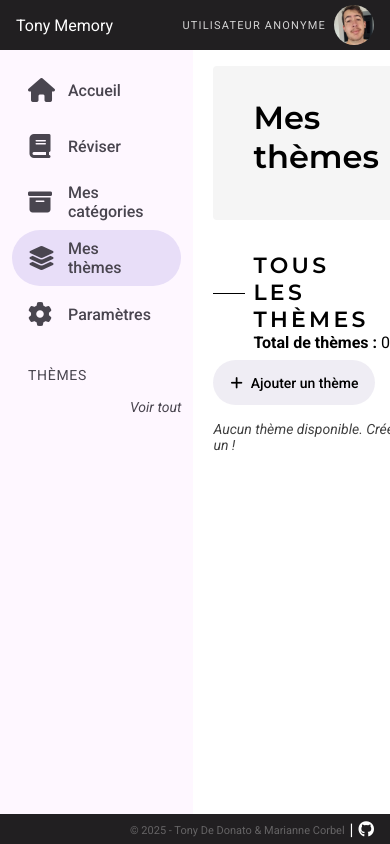
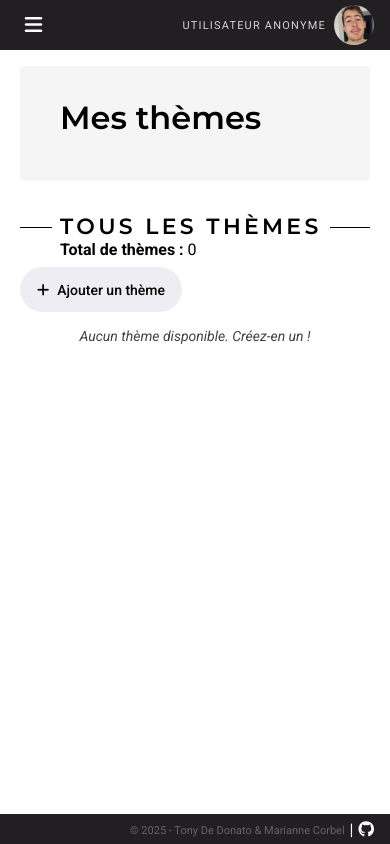
Before and after one commit to mzribel/Projet-Memory, a Vue app in the folder Projet-Memory/: page /themes in a window 390 px wide. Built offline with nearby package versions, Linux system fonts and the light colour scheme.

Commit message:
forgot to push responsive

```diff
--- a/Projet-Memory/src/assets/css/buttons.scss
+++ b/Projet-Memory/src/assets/css/buttons.scss
@@ -1,6 +1,5 @@
 button {
   all: unset;
-  height: 35px;
   min-height: 35px;
   width: fit-content;
   padding: 8px 16px;
@@ -21,10 +20,9 @@ button {
     cursor: pointer;
   }
   &.large {
-    height: 45px;
+    min-height: 45px;
   }
   &.small {
-    height: 30px;
     min-height: 30px;
     font-size: 13px;
   }
--- a/Projet-Memory/src/assets/main.scss
+++ b/Projet-Memory/src/assets/main.scss
@@ -44,6 +44,7 @@ main {
     flex:1;
     padding: 16px 20px;
     height: fit-content;
+    max-width: 100%;
   }
 }
 
--- a/Projet-Memory/src/components/Navbar.vue
+++ b/Projet-Memory/src/components/Navbar.vue
@@ -3,6 +3,7 @@
 import {useSettingsStore} from "@/stores/settingsStore.ts";
 import {computed} from "vue";
 import {useFileStore} from "@/stores/fileStore.ts";
+import Button from "@/components/buttons/Button.vue";
 
 const settingsStore = useSettingsStore();
 const fileStore = useFileStore();
@@ -13,12 +14,19 @@ const profilePictureURL = computed(()=> {
   return fileStore.getFileURLById(settings.value.profilePicture);
 })
 
+const emit = defineEmits(['toggleBurger']);
+defineProps<{
+  showBurger?: boolean;
+  isOpen: boolean;
+}>();
 </script>
 
 <template>
   <header>
     <nav>
-      <div class="left"><router-link to="/">Tony Memory</router-link></div>
+      <div class="left">
+        <Button v-if="showBurger" @click='emit("toggleBurger")' :icon="`fa-solid ${isOpen ? 'fa-bars' : 'fa-close'}`" class="menu-burger-btn"/>
+      </div>
       <div class="right">
         <div class="user-data">
           <span v-if="settings && settings.displayName" class="username">{{ settings.displayName }}</span>
@@ -83,5 +91,9 @@ header {
       opacity: .8;
     }
   }
+
+  .menu-burger-btn {
+    font-size: 20px;
+  }
 }
 </style>
--- a/Projet-Memory/src/components/card/Card.vue
+++ b/Projet-Memory/src/components/card/Card.vue
@@ -41,15 +41,14 @@ const deleteCard = () => { emit("deleteCard"); }
 </template>
 
 <style lang="scss" scoped>
-/* The flip card container - set the width and height to whatever you want. We have added the border property to demonstrate that the flip itself goes out of the box on hover (remove perspective if you don't want the 3D effect */
 .flip-card {
   background-color: transparent;
-  width: 500px;
+  width: 100%;
+  max-width: min(100%, 500px);
   height: 300px;
-  perspective: 1000px; /* Remove this if you don't want the 3D effect */
+  perspective: 1000px;
 }
 
-/* This container is needed to position the front and back side */
 .flip-card-inner {
   position: relative;
   width: 100%;
@@ -59,12 +58,10 @@ const deleteCard = () => { emit("deleteCard"); }
   transform-style: preserve-3d;
 }
 
-/* Do an horizontal flip when you move the mouse over the flip box container */
 .flip-card.flipped .flip-card-inner {
   transform: rotateY(180deg);
 }
 
-/* Position the front and back side */
 .flip-card-front, .flip-card-back {
   position: absolute;
   width: 100%;
@@ -76,14 +73,12 @@ const deleteCard = () => { emit("deleteCard"); }
   cursor: pointer;
 }
 
-/* Style the front side (fallback if image is missing) */
 .flip-card-front {
   border-radius: 8px;
   background-color: #ececec;
   color: black;
 }
 
-/* Style the back side */
 .flip-card-back {
   border-radius: 8px;
   background-color: black;
--- a/Projet-Memory/src/components/lists/CardList.vue
+++ b/Projet-Memory/src/components/lists/CardList.vue
@@ -51,7 +51,7 @@ const deleteCard = (cardId: string) => {
   <Button @click="openForm()" icon="fa-solid fa-plus" label="Ajouter une carte" variant="tonal"></Button>
 
   <div v-if="cards.length" class="card-list flex column gap-8">
-      <div class="cards-ctn flex row-gap-8">
+      <div class="cards-ctn flex gap-8">
         <Card @edit-card="editCard(card)" @delete-card="deleteCard(card.id)" v-for="card in cards" :show-options="true" :card-data="card"></Card>
       </div>
     </div>
--- a/Projet-Memory/src/components/nav_drawer/NavDrawer.vue
+++ b/Projet-Memory/src/components/nav_drawer/NavDrawer.vue
@@ -93,6 +93,8 @@ const importData = async (e: Event) => {
   }
 }
 
+const emit = defineEmits(["isClicked"])
+
 </script>
 
 <template>
@@ -103,6 +105,7 @@ const importData = async (e: Event) => {
         :title="item.title"
         :icon="item.icon"
         :link="item.link"
+        @click="emit('isClicked')"
       ></DrawerItem>
       <DrawerItem @click="openParameters" title="Paramètres" icon="fa-solid fa-gear"></DrawerItem>
     </DrawerCategory>
@@ -166,8 +169,9 @@ const importData = async (e: Event) => {
   font-family: "Roboto", sans-serif;
   padding: 12px;
   height: 100%;
-  width: 360px;
+  width: 100%;
   color: #49454F;
+  border-right: 1px solid #49454F;
   overflow: auto;
   display: flex;
   flex-direction: column;
--- a/Projet-Memory/src/layouts/LayoutDefault.vue
+++ b/Projet-Memory/src/layouts/LayoutDefault.vue
@@ -5,16 +5,46 @@ import Footer from "@/components/Footer.vue";
 import {useThemeStore} from "@/stores/themeStore.ts";
 import {useCardStore} from "@/stores/cardStore.ts";
 import {useCategoryStore} from "@/stores/categoryStore.ts";
+import {onBeforeUnmount, onMounted, ref, useTemplateRef} from "vue";
+import Modal from "@/components/modal/Modal.vue";
 
-const themeStore = useThemeStore();
-const cardStore = useCardStore();
-const categoryStore = useCategoryStore();
+const navIsHidden = ref(false);
+
+const toggleNavDrawer = () => {
+  navIsHidden.value = !navIsHidden.value;
+}
+
+const handleResize = () => {
+  if (window.innerWidth < 1000) {
+    navIsHidden.value = true;
+    showToggleButton.value = true;
+  } else {
+    showToggleButton.value = false;
+  }
+}
+
+const showToggleButton = ref(false);
+
+onMounted(() => {
+  window.addEventListener('resize', handleResize);
+  handleResize();
+})
+
+onBeforeUnmount(() => {
+  window.removeEventListener('resize', handleResize)
+})
+
+const closeDrawer = () => {
+  navIsHidden.value = true;
+}
 
 </script>
 <template v-if="isLoaded">
-  <Navbar />
+  <Navbar @toggle-burger="toggleNavDrawer" :show-burger="showToggleButton" :is-open="navIsHidden"/>
   <main>
-    <NavDrawer></NavDrawer>
+    <div class="nav-ctn" :class="navIsHidden ? 'hidden' : ''" ref="mescouillesenski">
+      <NavDrawer @is-clicked="closeDrawer" ref="navDrawerRef"></NavDrawer>
+    </div>
     <div class="content-ctn">
       <div id="content">
         <slot/>
@@ -27,5 +57,27 @@ const categoryStore = useCategoryStore();
 <style scoped>
 main {
   padding-top: 50px;
+  position: relative;
 }
+.nav-ctn {
+  width: 360px;
+  max-width: 100%;
+  flex-shrink: 0;
+}
+
+@media screen and (max-width: 1000px) {
+  .nav-ctn {
+    position: absolute;
+    z-index: 10;
+    height: 100%;
+    padding-bottom: 50px;
+    width: 360px;
+    overflow: hidden;
+    transition: width .2s ease-in-out;
+    &.hidden {
+      width: 0;
+    }
+  }
+}
+
 </style>
```
